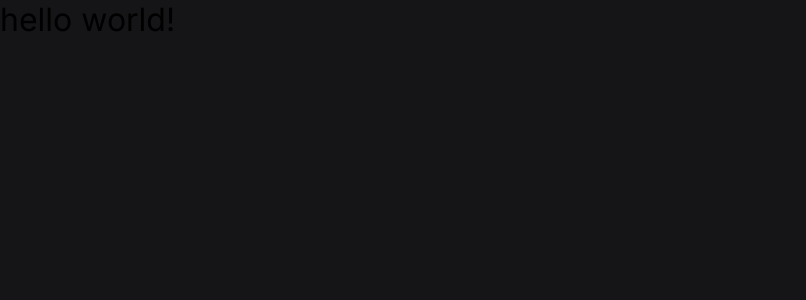
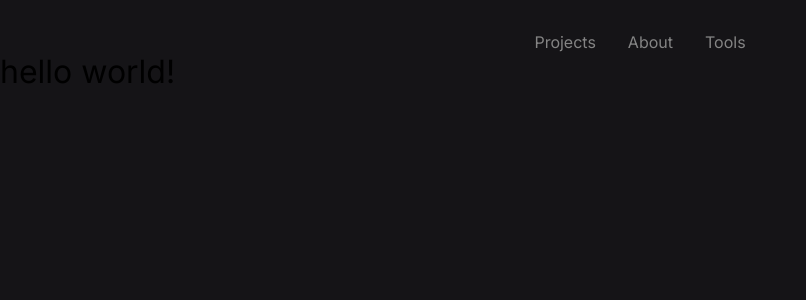
Before and after one commit to erik-albuquerque/portfolio, a Next.js app: page / in a window 1280 px wide. Shown: the top 300 px of the page, without its empty margins (0-806 px from the left). Built offline with nearby package versions, Linux system fonts and the light colour scheme.

Commit message:
feat: add Head component

```diff
--- /dev/null
+++ b/src/components/Header/index.tsx
@@ -0,0 +1,23 @@
+import Link from 'next/link'
+import React from 'react'
+import { Container, Content } from './styles'
+
+const Header: React.FC = () => {
+  return (
+    <Container>
+      <Content>
+        <Link href="/projects" passHref>
+          <a>Projects</a>
+        </Link>
+        <Link href="/about" passHref>
+          <a>About</a>
+        </Link>
+        <Link href="/tools" passHref>
+          <a>Tools</a>
+        </Link>
+      </Content>
+    </Container>
+  )
+}
+
+export { Header }
--- /dev/null
+++ b/src/components/Header/styles.ts
@@ -0,0 +1,24 @@
+import { styled } from '../../../stitches.config'
+
+const Container = styled('div', {
+  maxW: '1120px',
+  mx: 'auto',
+})
+
+const Content = styled('header', {
+  display: 'flex',
+  alignItems: 'center',
+  justifyContent: 'center',
+  gap: '$4',
+  mt: '2rem',
+  a: {
+    color: '$gray400',
+    fontSize: '$3',
+    transition: 'color 0.2s',
+    '&:hover': {
+      color: '$white',
+    },
+  },
+})
+
+export { Container, Content }
--- /dev/null
+++ b/src/components/index.ts
@@ -0,0 +1 @@
+export * from './Header'
--- a/src/pages/index.tsx
+++ b/src/pages/index.tsx
@@ -1,3 +1,4 @@
+import { Header } from '@components'
 import type { NextPage } from 'next'
 import { styled } from '../../stitches.config'
 
@@ -6,7 +7,12 @@ const H1 = styled('h1', {
 })
 
 const Home: NextPage = () => {
-  return <H1>hello world!</H1>
+  return (
+    <>
+      <Header />
+      <H1>hello world!</H1>
+    </>
+  )
 }
 
 export default Home
```
Also changed, not shown: tsconfig.json (+12 -22 lines).
